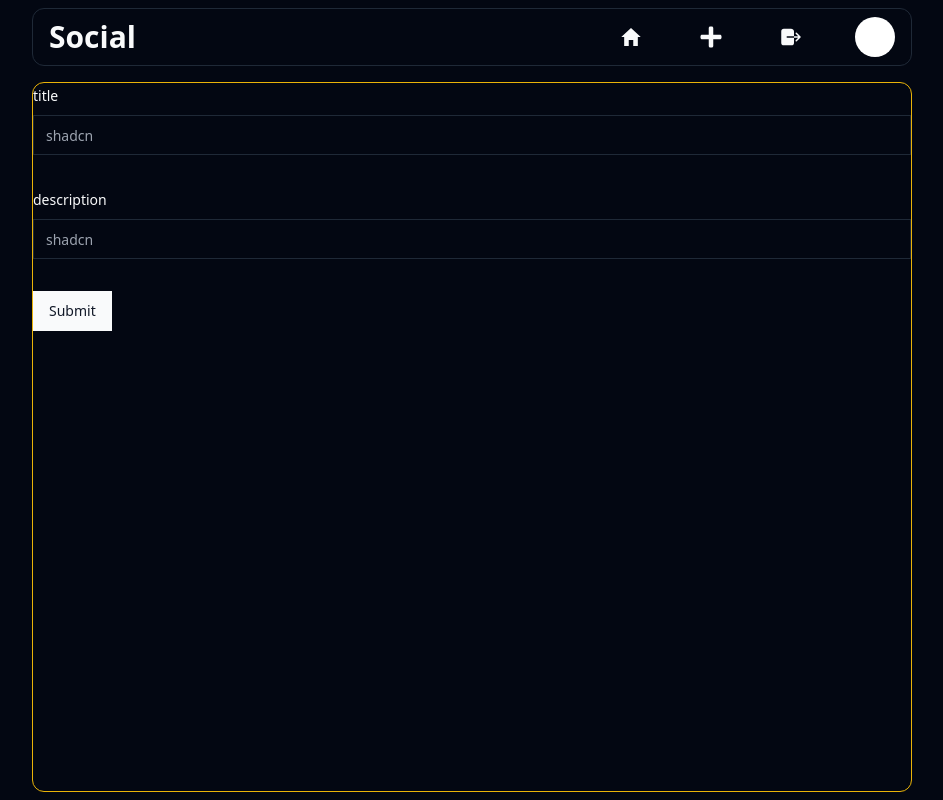
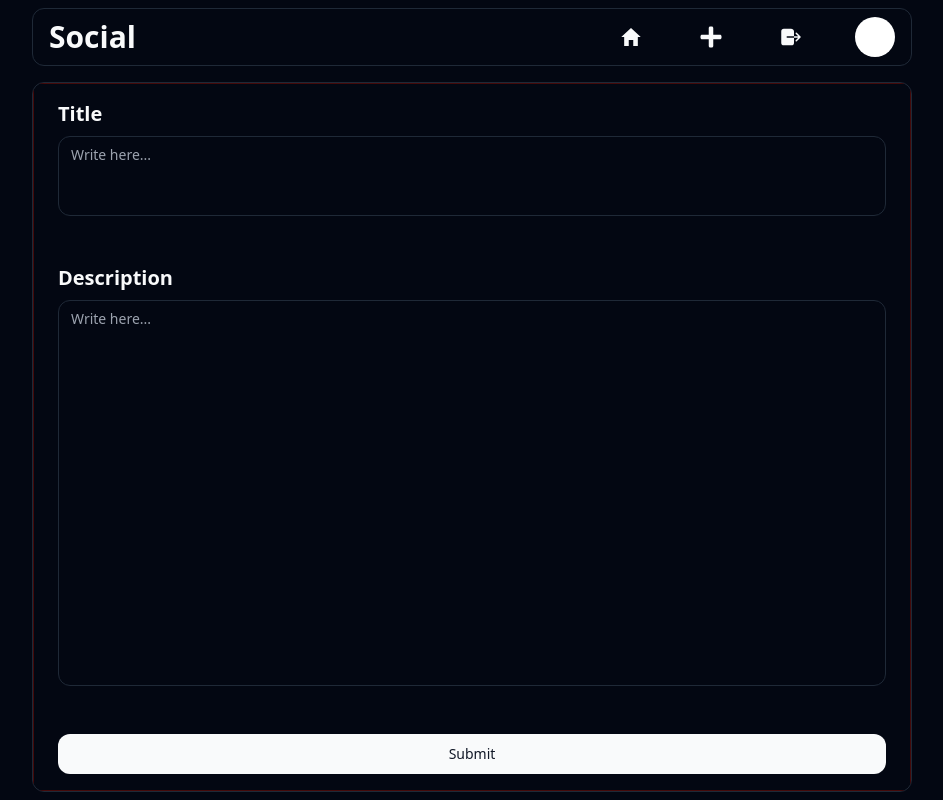
Before and after one commit to vaibhavm18/Social-App, a Next.js app in the folder client/: page / in a window 1280 px wide. Shown: the whole page, without its empty margins (168-1111 px from the left). Built offline with nearby package versions, Linux system fonts and the light colour scheme.

Commit message:
finishing ui design

```diff
--- a/client/src/app/page.tsx
+++ b/client/src/app/page.tsx
@@ -9,7 +9,7 @@ export default function Home() {
         <Header />
         <div className=" overflow-auto flex-auto relative">
           <div
-            className="absolute z-50 overflow-auto rounded-xl border-yellow-500 w-full
+            className="absolute z-50 overflow-auto rounded-xl w-full
           h-full flex flex-col gap-4 border "
           >
             {/* <Post /> */}
--- a/client/src/components/PostForm.tsx
+++ b/client/src/components/PostForm.tsx
@@ -8,31 +8,31 @@ import {
   FormLabel,
   FormMessage,
 } from "@/components/ui/form";
-import { Input } from "@/components/ui/input";
 import { zodResolver } from "@hookform/resolvers/zod";
 import { useForm } from "react-hook-form";
 import { z } from "zod";
+import { Textarea } from "./ui/textarea";
 
 const formSchema = z.object({
-  title: z
+  Title: z
     .string({ required_error: "Title is required" })
     .min(12, "Title should be more than 12 char")
     .max(40, "Title shouldn't be more than 40 char"),
 
-  description: z
+  Description: z
     .string({ required_error: "Description is required" })
     .min(40, "Description should be more than 40 char")
     .max(500, "Description shouldn't be more than 500 char"),
 });
 
-const fields = ["title", "description"] as const;
+const fields = ["Title", "Description"] as const;
 
 export default function PostForm() {
   const form = useForm<z.infer<typeof formSchema>>({
     resolver: zodResolver(formSchema),
     defaultValues: {
-      title: "",
-      description: "",
+      Title: "",
+      Description: "",
     },
   });
   const onSubmit = (values: z.infer<typeof formSchema>) => {
@@ -40,24 +40,37 @@ export default function PostForm() {
   };
   return (
     <Form {...form}>
-      <form onSubmit={form.handleSubmit(onSubmit)} className="space-y-8">
+      <form
+        onSubmit={form.handleSubmit(onSubmit)}
+        className="space-y-8 py-4 px-2 sm:px-6 flex flex-col items-stretch h-full gap-4 border border-red-950"
+      >
         {fields.map((val) => (
           <FormField
             key={val}
             control={form.control}
             name={val}
             render={({ field }) => (
-              <FormItem>
-                <FormLabel>{val}</FormLabel>
+              <FormItem
+                className={`${
+                  val === "Description" ? "flex-auto" : ""
+                } flex flex-col`}
+              >
+                <FormLabel className="text-xl font-bold">{val}</FormLabel>
                 <FormControl>
-                  <Input placeholder="shadcn" {...field} />
+                  <Textarea
+                    placeholder="Write here..."
+                    {...field}
+                    className="resize-none rounded-xl flex-auto"
+                  />
                 </FormControl>
-                <FormMessage />
+                <FormMessage className="pt-2 p-1" />
               </FormItem>
             )}
           />
         ))}
-        <Button type="submit">Submit</Button>
+        <Button type="submit" className="rounded-xl">
+          Submit
+        </Button>
       </form>
     </Form>
   );
```
